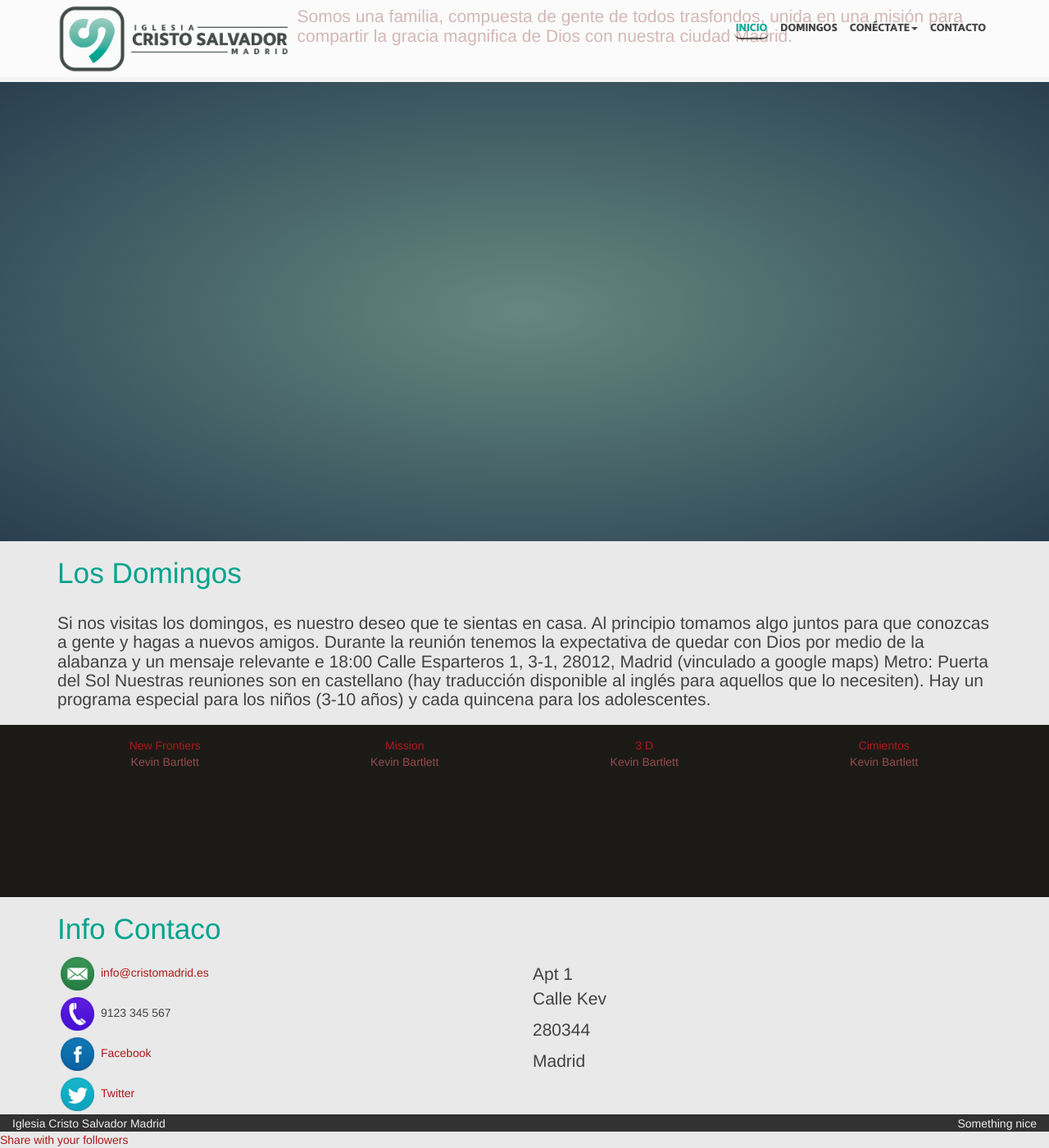
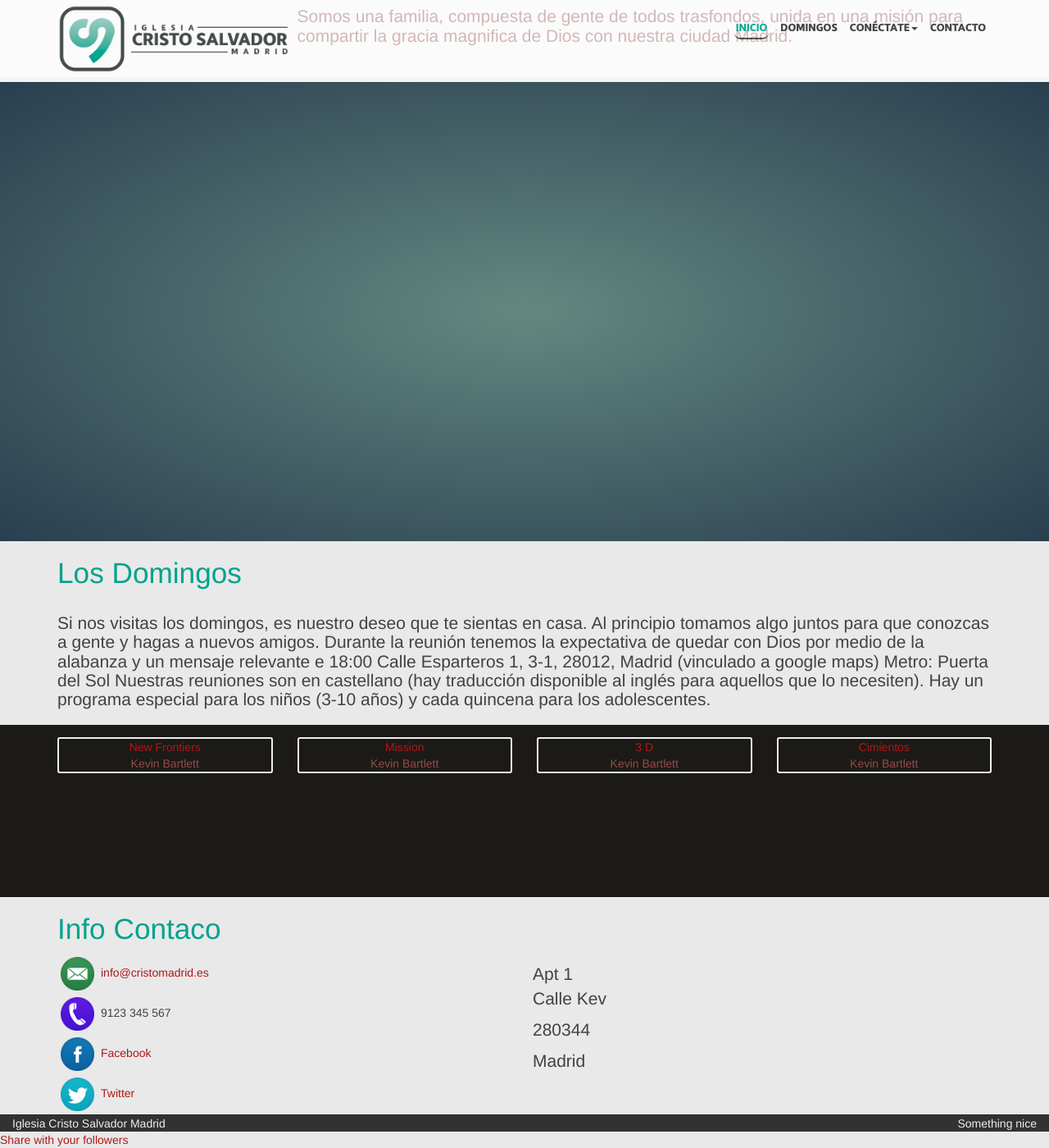
Before and after one commit to cristosalvador/cristosalvador.github.io, a Jekyll site: the page built from index.html, in a window 1280 px wide and 1400 px high, scrolled down 844 px. Shown: the whole window at 82% size. Built offline with Jekyll 4.4.1, drawn with Linux system fonts in a browser that asks for light colours; nearby versions of some CDN libraries.

Commit message:
Adding a border to the choices

```diff
--- a/css/style.css
+++ b/css/style.css
@@ -46,6 +46,12 @@ section.largecontent {;
 .connect-choice > div {
     color: #eee;
     padding: 15px;
+}
+
+.connect-choice > div > div {
+    border-radius: 3px;
+    border-style: solid;
+    border-width: 2px;
 }
 
 @font-face {
```
